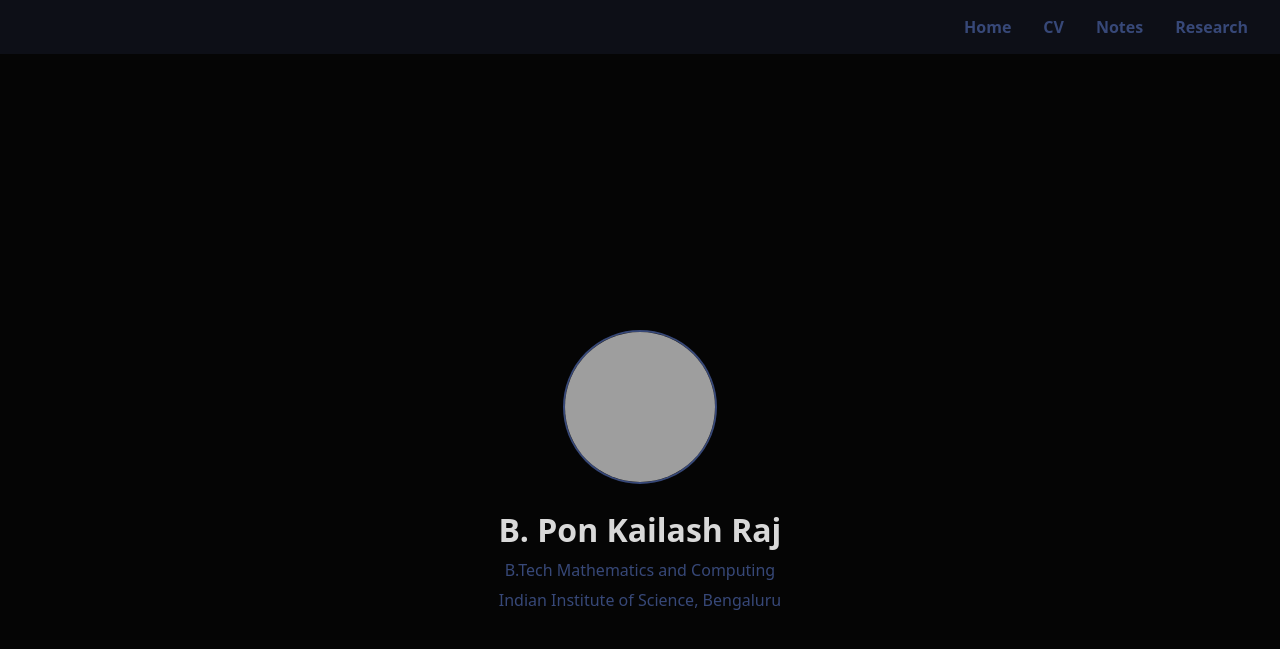
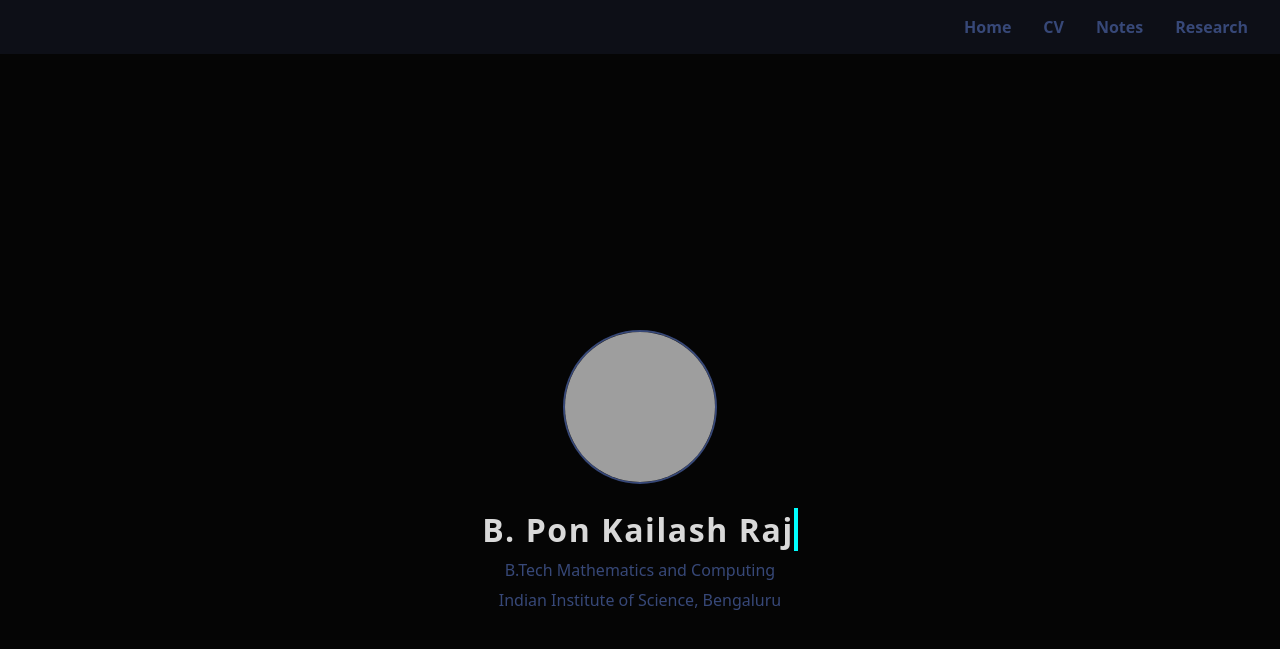
Before and after one commit to PONKAILASHRAJ/pk, a Jekyll site: the page index.html, which Jekyll copies as it is, in a window 1280 px wide. Shown: the top 649 px of the page. Built offline with Jekyll 4.4.1, drawn with Linux system fonts in a browser that asks for light colours; grey boxes are pictures that could not be loaded.

Commit message:
index.html

```diff
--- a/index.html
+++ b/index.html
@@ -24,7 +24,7 @@
     background: #0D0F17;
     padding: 1rem 2rem;
     display: flex;
-      justify-content: flex-end; /* align to right */
+    justify-content: flex-end;
     gap: 2rem;
   }
 
@@ -99,12 +99,33 @@
     }
   }
 
+  /* Floating profile picture */
   @keyframes float {
     0% { transform: translateY(0); }
     50% { transform: translateY(-5px); }
     100% { transform: translateY(0); }
   }
 
+  /* Typewriter effect */
+  .typewriter {
+    overflow: hidden;
+    border-right: .15em solid var(--highlight);
+    white-space: nowrap;
+    letter-spacing: .05em;
+    animation: typing 3s steps(24, end), blink-caret .75s step-end infinite;
+  }
+
+  @keyframes typing {
+    from { width: 0 }
+    to { width: 100% }
+  }
+
+  @keyframes blink-caret {
+    from, to { border-color: transparent }
+    50% { border-color: var(--highlight); }
+  }
+
+  /* Apply fade-in to container items */
   .container > * {
     opacity: 0;
     animation: fadeSlide 1s ease forwards;
@@ -126,7 +147,7 @@
 
   <div class="container">
     <img src="profile.jpg" alt="Profile Picture" class="profile-pic" />
-    <h1>B. Pon Kailash Raj</h1>
+    <h1 class="typewriter">B. Pon Kailash Raj</h1>
     <p>B.Tech Mathematics and Computing</p>
     <p>Indian Institute of Science, Bengaluru</p>
   </div>
```
Also changed, not shown: other parts of index.html (+1 -1 lines). Lines whose indentation alone changed are shown as unchanged.
